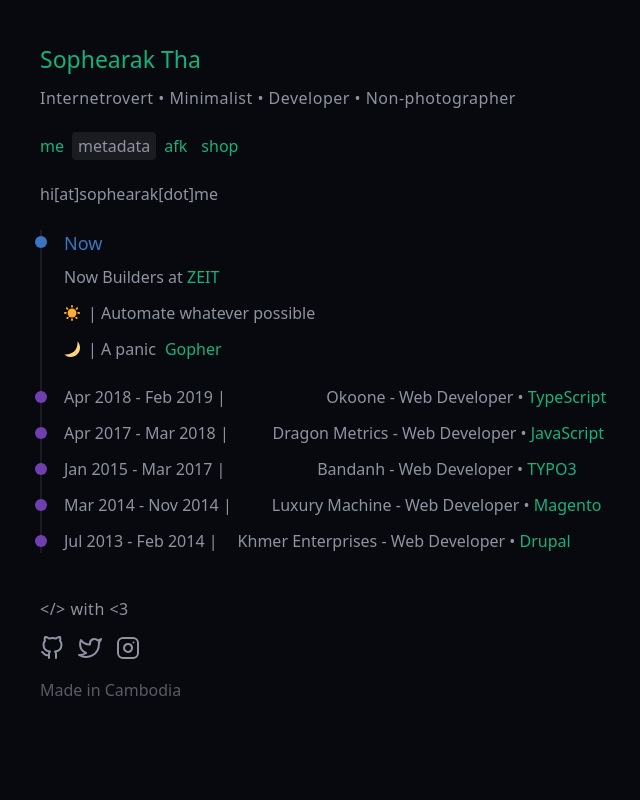
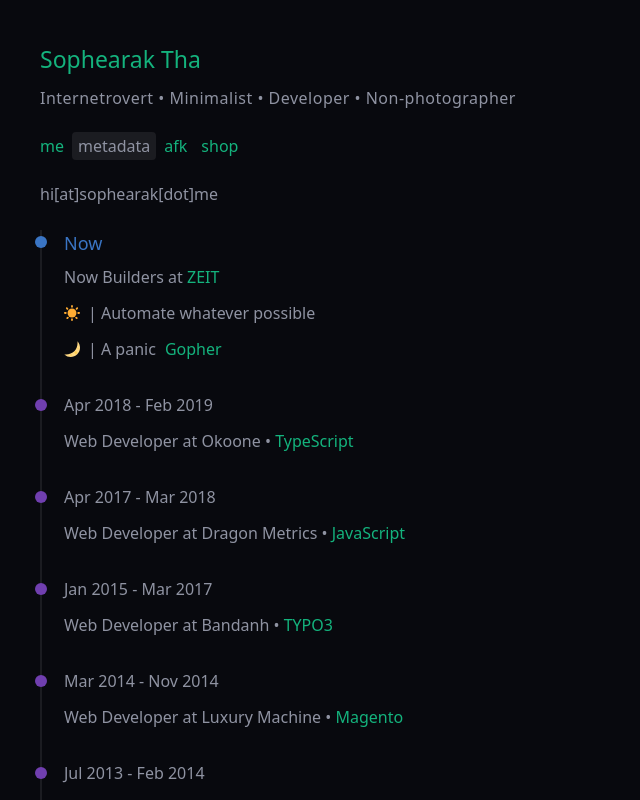
Before and after one commit to thasophearak/me.archive, a Next.js app: page /metadata in a window 1280 px wide. Shown: the top 800 px of the page, without its empty margins (116-756 px from the left). Built offline with nearby package versions, Linux system fonts and the light colour scheme.

Commit message:
improve layout in metadata

```diff
--- a/pages/metadata.js
+++ b/pages/metadata.js
@@ -60,38 +60,41 @@ function Metadata() {
           </div>
           <div className="past">
             <span className="dot past" />
+            <p>Apr 2018 - Feb 2019</p>
             <p>
-              Apr 2018 - Feb 2019 | <span>Okoone</span> - Web Developer •{' '}
+              Web Developer at Okoone •{' '}
               <a href="https://www.typescriptlang.org/">TypeScript</a>
             </p>
           </div>
           <div className="past">
             <span className="dot past" />
+            <p>Apr 2017 - Mar 2018</p>
             <p>
-              Apr 2017 - Mar 2018 | <span>Dragon Metrics</span> - Web Developer
-              •{' '}
+              Web Developer at Dragon Metrics •{' '}
               <a href="https://en.wikipedia.org/wiki/JavaScript">JavaScript</a>
             </p>
           </div>
           <div className="past">
             <span className="dot past" />
+            <p>Jan 2015 - Mar 2017</p>
             <p>
-              Jan 2015 - Mar 2017 | <span>Bandanh</span> - Web Developer •{' '}
-              <a href="https://typo3.org/">TYPO3</a>
+              Web Developer at Bandanh • <a href="https://typo3.org/">TYPO3</a>
             </p>
           </div>
           <div className="past">
             <span className="dot past" />
+            <p>Mar 2014 - Nov 2014</p>
             <p>
-              Mar 2014 - Nov 2014 | <span>Luxury Machine</span> - Web Developer
-              • <a href="https://magento.com/">Magento</a>
+              Web Developer at Luxury Machine •{' '}
+              <a href="https://magento.com/">Magento</a>
             </p>
           </div>
           <div className="past">
             <span className="dot past" />
+            <p>Jul 2013 - Feb 2014</p>
             <p>
-              Jul 2013 - Feb 2014 | <span>Khmer Enterprises</span> - Web
-              Developer • <a href="https://www.drupal.org/">Drupal</a>
+              Web Developer at Khmer Enterprises •{' '}
+              <a href="https://www.drupal.org/">Drupal</a>
             </p>
           </div>
         </div>
@@ -115,6 +118,7 @@ function Metadata() {
           .past,
           .present {
             position: relative;
+            margin-bottom: 32px;
           }
           .past p,
           .present p {
@@ -177,11 +181,6 @@ function Metadata() {
           p {
             margin: 0 0 12px;
           }
-          p span {
-            width: 17ch;
-            display: inline-block;
-            text-align: right;
-          }
           .mb-24 {
             margin-bottom: 24px;
           }
```
Also changed, not shown: 1 other file (tests, documents, lock files or other folders).
